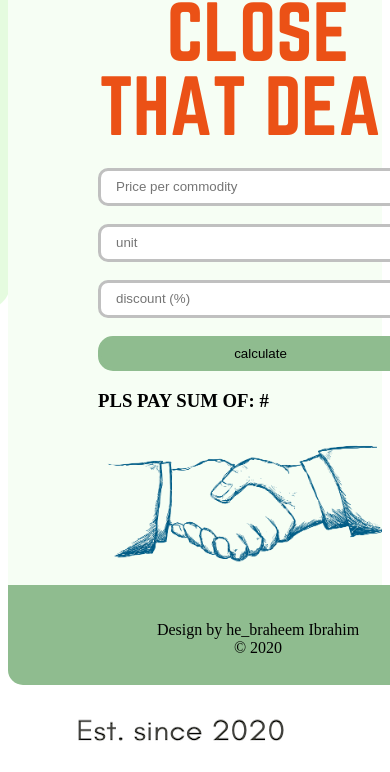
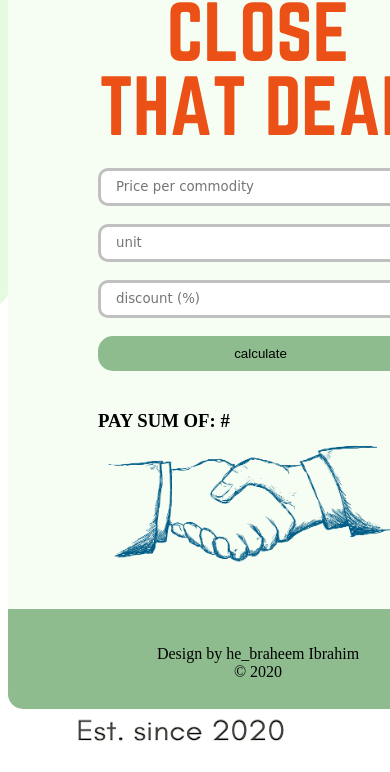
Before and after one commit to hebraheem/first_web_app_discountApp, a plain HTML site: page index.html in a window 390 px wide. Shown: the part 72-844 px from the top of the page. Drawn offline with Linux system fonts and the light colour scheme.

Commit message:
change font style

```diff
--- a/css/style.css
+++ b/css/style.css
@@ -24,6 +24,7 @@ h1 {
     outline: none;
     padding-left: 15px;
     border: solid silver;
+    font-family: cursive;
 }
 
 button {
@@ -34,6 +35,11 @@ button {
     outline: none;
     background-color: darkseagreen;
     border: solid darkseagreen;
+}
+span {
+    font-family: cursive;
+    font-weight: bolder;
+    font-size: 40px;
 }
 
 .foota {
@@ -50,8 +56,13 @@ button {
 h3 {
     margin-left: 90px;
     text-transform: uppercase;
+    /* color: red; */
 }
-@media screen and (max-width: 700px) {
+@media screen and (max-width: 500px) {
+    body {
+        width: 100%;
+        height: auto;
+    }
     .main {
         width: 100%;
         height: auto;
--- a/index.html
+++ b/index.html
@@ -16,7 +16,7 @@
         <input class="input" id="unit" type="number" placeholder="unit"> <br><br>
         <input class="input" id="discount" type="number" placeholder="discount (%)"> <br><br>
         <button id="button" onclick="discountApp">calculate</button>
-        <h3>pls pay sum of: #<span id="result"></span></h3>
+        <h3>pay sum of: #<span id="result"></span></h3>
         <footer class="foota">
             <p>Design by he_braheem Ibrahim <br> &copy 2020</p>
         </footer>
```
